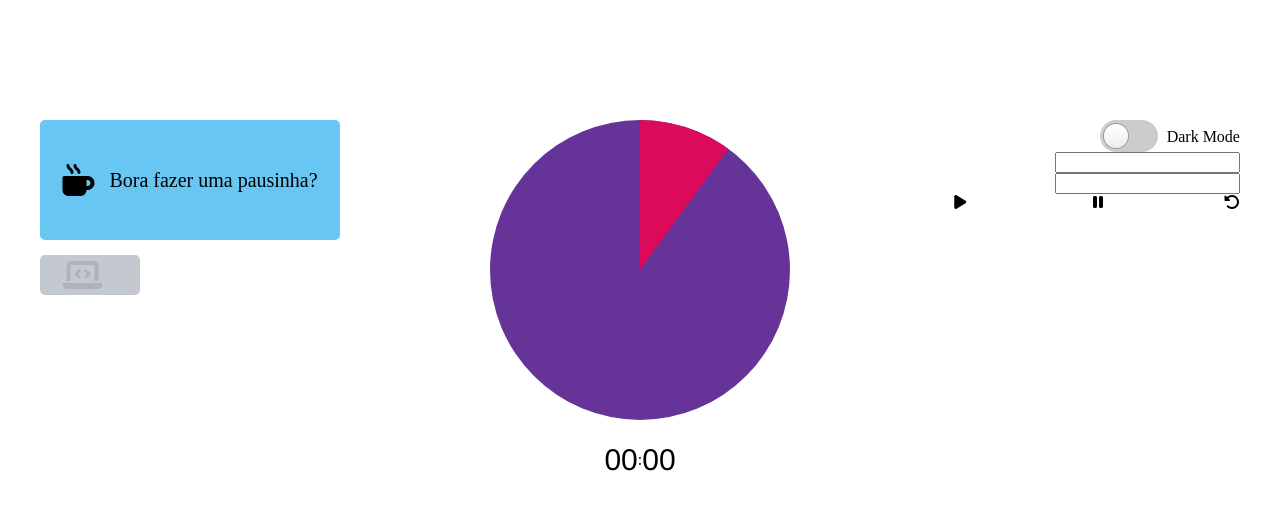
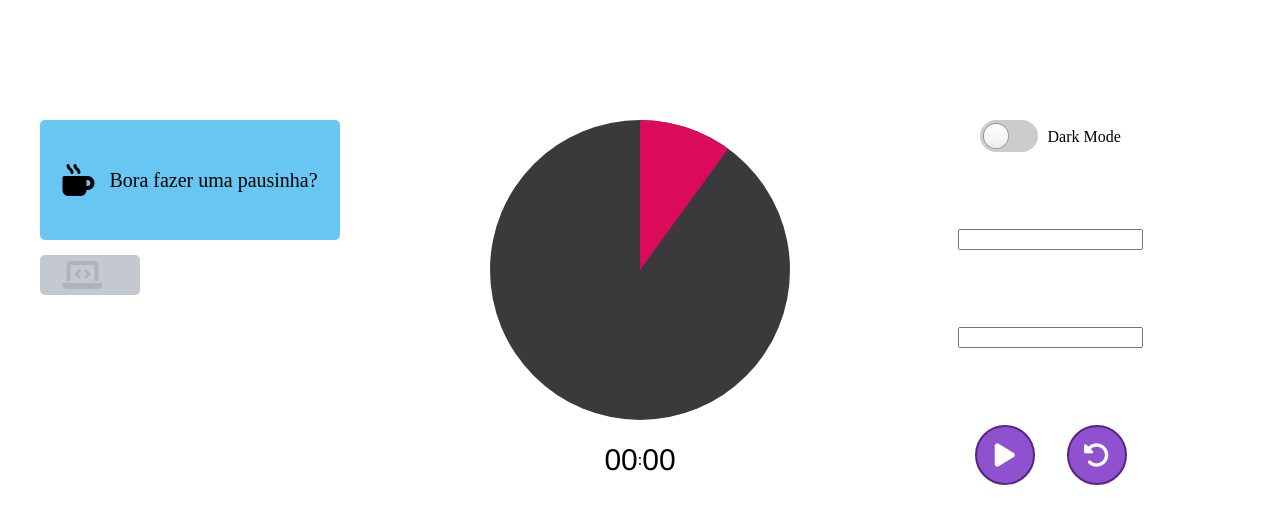
Before and after one commit to gpaiva00/Pomodoro, a website: page index.html in a window 1280 px wide. Drawn offline with Linux system fonts and the light colour scheme.

Commit message:
Changed some styling before implement main function

```diff
--- a/assets/stylus/index.styl
+++ b/assets/stylus/index.styl
@@ -1,3 +1,5 @@
+$pieColor = #9051cf
+
 border-radius()
   -webkit-border-radius: arguments
   -moz-border-radius: arguments
@@ -10,14 +12,23 @@ body
   @import 'mobile.styl'
 
 #optionsContainer
-  // background-color darkgrey
-  // background #059
+  display flex
+  flex-direction column
+  align-items center
+  justify-content space-between
 
-#pieContainer
-  // background-color #ff05
+  & .timerOptions
+    & button
+      // margin 0 45px
+      width 60px
+      height 60px
+      border-radius 100%
+      background $pieColor
+      color #fff
+      border 2px solid #552387
+      cursor pointer
 
 #timer
-  // background #0028
   margin-top 15px
   height 50px
   border-radius 5px
--- a/assets/stylus/pie.styl
+++ b/assets/stylus/pie.styl
@@ -1,5 +1,7 @@
+// $pieColor = #639
+$pieColor = #3a393b
 .pie
-  background: #639
+  background: $pieColor
   border-radius 100%
   height calc(var(--size, 200) * 1px)
   overflow hidden
--- a/assets/stylus/toggle.styl
+++ b/assets/stylus/toggle.styl
@@ -1,5 +1,5 @@
 // by https//codepen.io/morgoe/pen/VvzWQg
-$green = #56c080
+$toggleColor = #000
 
 .toggle {
 	cursor: pointer;
@@ -35,7 +35,7 @@ $green = #56c080
 		box-shadow: 0 0 0 1px rgba(0,0,0,0.5);
 	}
 	.toggle-checkbox:checked + & {
-		background: $green;
+		background: $toggleColor;
 		&:before {
 			left: 30px;
 		}
--- a/index.html
+++ b/index.html
@@ -64,15 +64,19 @@
             <input type="number" name="" id="">
           </div>
         </div>
-        <div class="row">
-          <div class="col-xs-4">
-            <i class="fas fa-play"></i>
+        <div class="row timerOptions">
+          <div class="col-xs-6">
+            <button>
+              <i class="fas fa-play fa-2x"></i>
+            </button>
           </div>
-          <div class="col-xs-4">
+          <!-- <div class="col-xs-6">
             <i class="fas fa-pause"></i>
-          </div>
-          <div class="col-xs-4">
-            <i class="fas fa-undo-alt"></i>
+          </div> -->
+          <div class="col-xs-6">
+            <button>
+              <i class="fas fa-undo-alt fa-2x"></i>
+            </button>
           </div>
         </div>
       </div>
```
Also changed, not shown: assets/css/index.css, assets/css/pie.css, assets/css/toggle.css.
